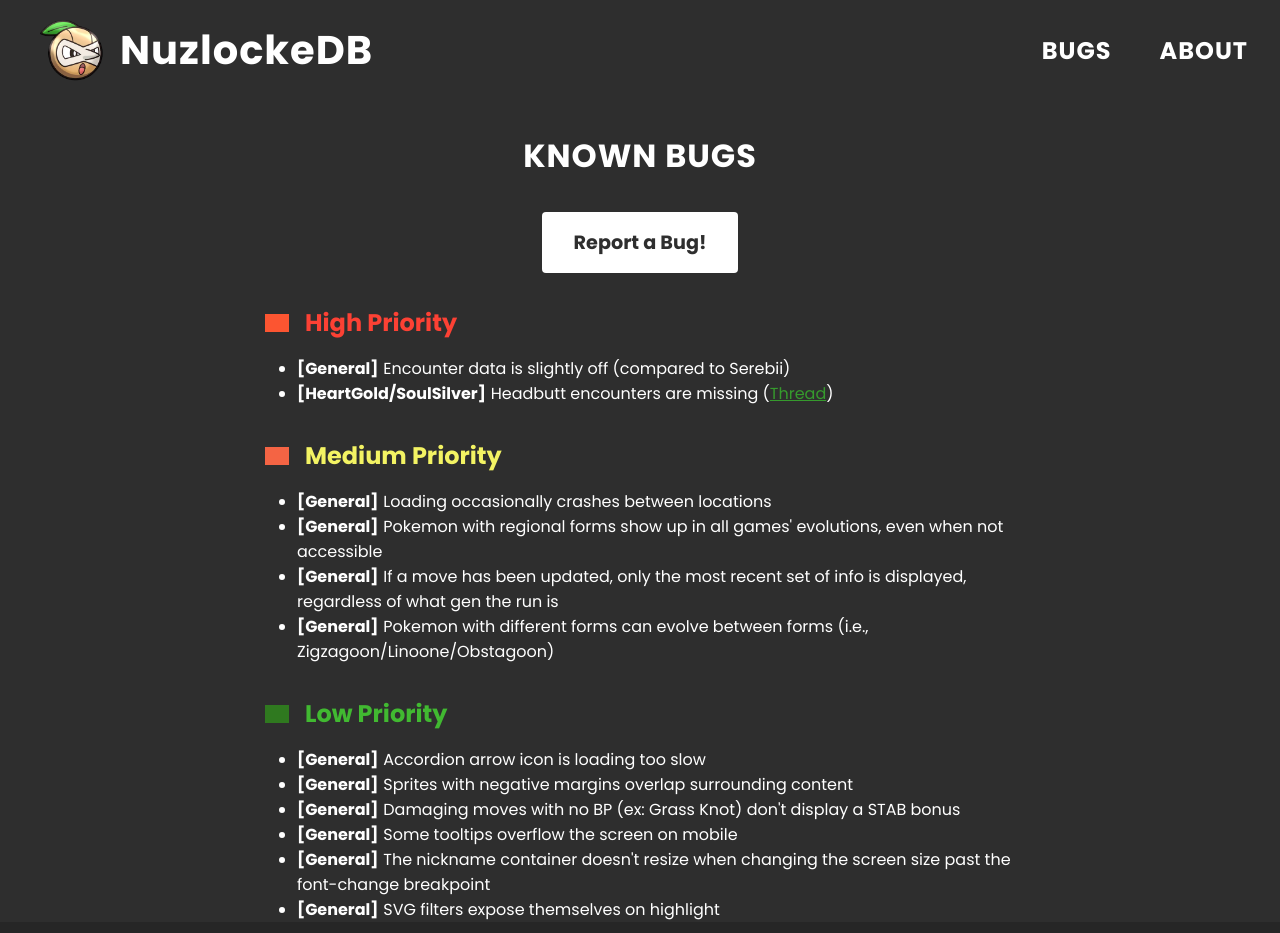
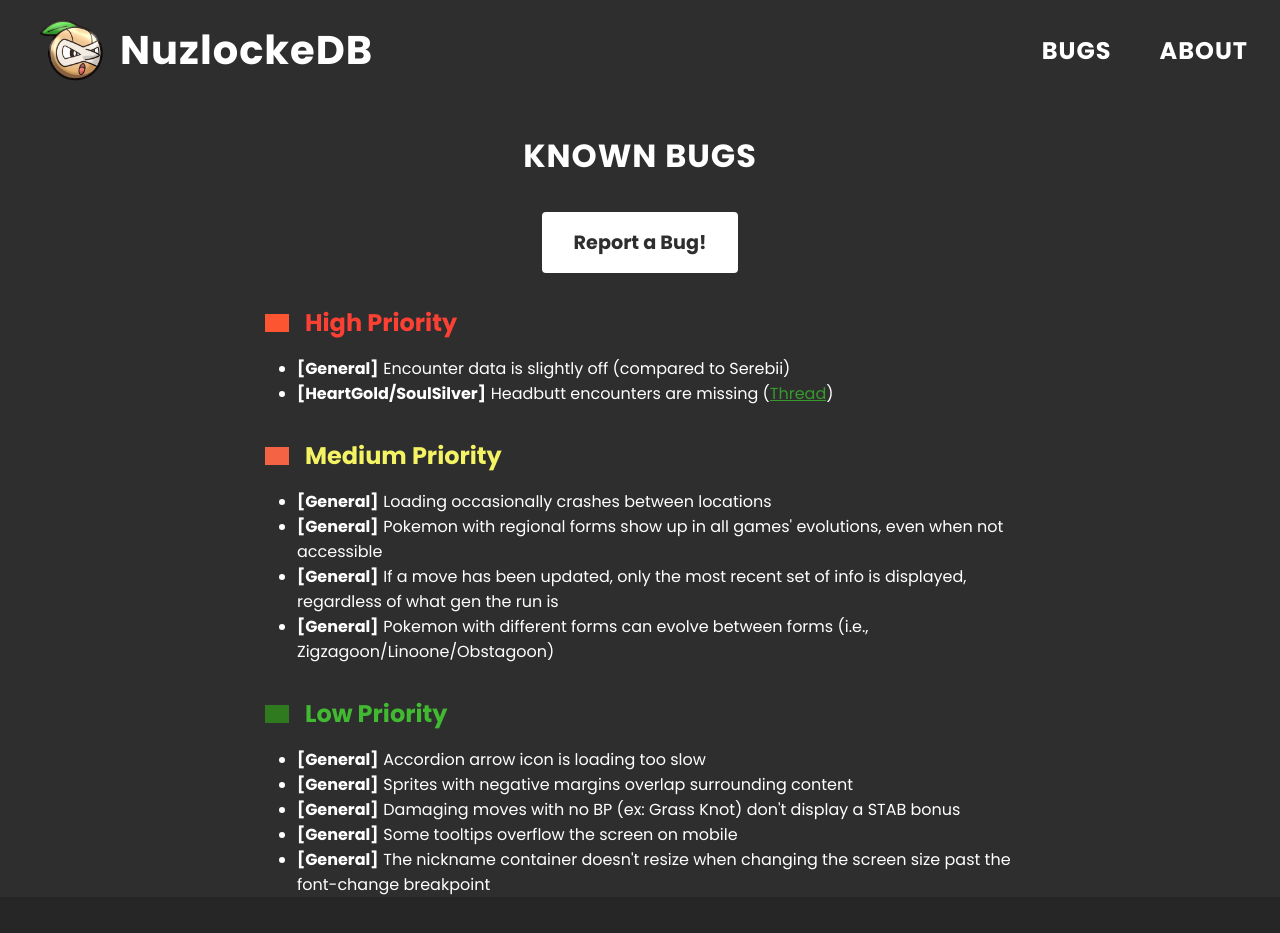
Before and after one commit to czhangy/nuzdocs, a Next.js app: page /bugs in a window 1280 px wide. Shown: the top 933 px of the page. Built offline with nearby package versions, Linux system fonts and the light colour scheme; grey boxes are pictures that could not be loaded; a web font is replaced by a local one.

Commit message:
Update bugs page

```diff
--- a/src/static/bugs.ts
+++ b/src/static/bugs.ts
@@ -51,10 +51,6 @@ const bugs: { [priority: string]: Bug[] } = {
             desc: "The nickname container doesn't resize when changing the screen size past the font-change breakpoint",
             group: "General",
         },
-        {
-            desc: "SVG filters expose themselves on highlight",
-            group: "General",
-        },
     ],
 };
 
```
